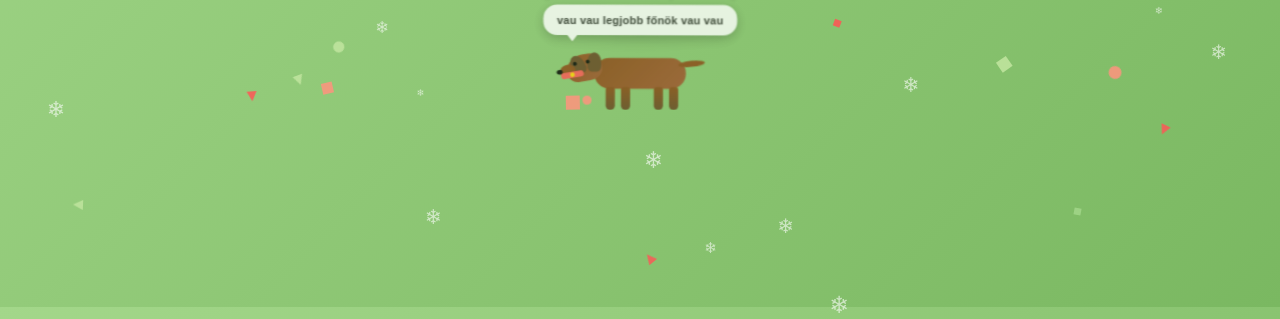
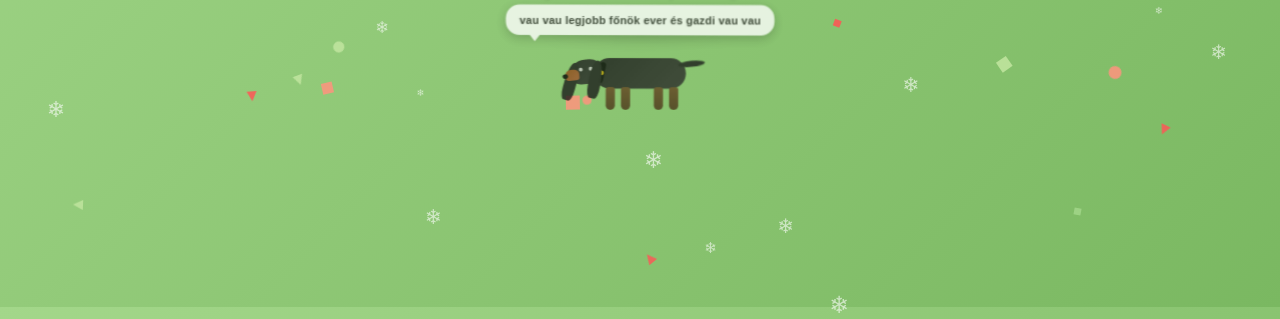
Before and after one commit to Tapiodas/HappyKarit, a plain HTML site: page eszti.html in a window 1280 px wide. Both pictures are taken after a click on the element 639 px from the left and 384 px from the top of the page. Shown: the part 493-812 px from the top of the page. Drawn offline with Linux system fonts and the light colour scheme.

Commit message:
Refactor dachshund styles and animations
Updated styles for dachshund elements and animations.

```diff
--- a/eszti.html
+++ b/eszti.html
@@ -48,10 +48,15 @@
             transform-style: preserve-3d;
             cursor: pointer;
             z-index: 10;
+            transition: transform 0.3s ease-out;
         }
 
         .gift-scene.floating {
             animation: floatGift 3s ease-in-out infinite;
+        }
+
+        .gift-scene.opening {
+            animation: none;
         }
 
         @keyframes floatGift {
@@ -448,17 +453,13 @@
 
         .subtitle-3d {
              font-size: 1.5em;
-            color: #FF937E;
+    color: #ffffff;
     margin-top: 20px;
     font-weight: 600;
-            text-shadow:
-                0 1px 0 #999,
-                0 2px 0 #888,
-                0 3px 0 #777,
-                0 4px 5px rgba(0,0,0,0.2);
+    text-shadow: 0 1px 0 #999, 0 2px 0 #888, 0 3px 0 #777, 0 4px 5px rgba(0, 0, 0, 0.2);
         }
 
-        /* Dachshund (tacskó) */
+        /* Dachshund (tacskó) - FEKETE ARCCAL ÉS BARNA LÁBAKKAL */
         .dachshund {
             position: absolute;
             bottom: -120px;
@@ -495,36 +496,37 @@
             position: relative;
             width: 120px;
             height: 40px;
-            background: linear-gradient(135deg, #8B4513 0%, #A0522D 100%);
+            background: linear-gradient(135deg, #1a1a1a 0%, #2d2d2d 100%);
             border-radius: 20px;
         }
 
         .dachshund-head {
             position: absolute;
-            left: -35px;
-            top: -5px;
-            width: 45px;
-            height: 35px;
-            background: linear-gradient(135deg, #8B4513 0%, #A0522D 100%);
-            border-radius: 50% 40% 40% 30%;
-            transform: rotate(-10deg);
+            left: -30px;
+            top: 2px;
+            width: 40px;
+            height: 32px;
+            background: linear-gradient(135deg, #1a1a1a 0%, #2d2d2d 100%);
+            border-radius: 45% 40% 35% 30%;
+            transform: rotate(-5deg);
+            overflow: visible;
         }
 
         .dachshund-snout {
             position: absolute;
-            left: -10px;
-            top: 10px;
-            width: 20px;
-            height: 15px;
-            background: #8B4513;
-            border-radius: 50% 50% 30% 30%;
+            left: -8px;
+            top: 12px;
+            width: 18px;
+            height: 14px;
+            background: linear-gradient(135deg, #8B4513 0%, #A0522D 100%);
+            border-radius: 40% 40% 25% 25%;
         }
 
         .dachshund-nose {
             position: absolute;
-            left: -5px;
+            left: -4px;
             top: 5px;
-            width: 8px;
+            width: 7px;
             height: 6px;
             background: #000;
             border-radius: 50%;
@@ -532,45 +534,47 @@
 
         .dachshund-ear {
             position: absolute;
-            top: 0;
-            width: 18px;
-            height: 25px;
-            background: #654321;
+            top: 2px;
+            width: 16px;
+            height: 50px;
+            background: #1a1a1a;
             border-radius: 50% 50% 30% 30%;
         }
 
         .dachshund-ear.left {
-            left: 5px;
-            transform: rotate(-20deg);
+             left: -10px;
+    transform: rotate(20deg);
+    z-index: -1;
         }
 
         .dachshund-ear.right {
-            right: 0;
-            transform: rotate(10deg);
+            right: 2px;
+            transform: rotate(15deg);
+            z-index: 10;
         }
 
         .dachshund-eye {
             position: absolute;
-            top: 8px;
+            top: 10px;
             width: 5px;
             height: 5px;
-            background: #000;
+            background: #fffdfdc2;
             border-radius: 50%;
         }
 
         .dachshund-eye.left {
-            left: 8px;
+            left: 10px;
         }
 
         .dachshund-eye.right {
-            right: 15px;
+            right: 12px;
         }
 
         .dachshund-leg {
             position: absolute;
             width: 12px;
             height: 30px;
-            background: linear-gradient(180deg, #8B4513 0%, #654321 100%);
+            background: linear-gradient(180deg, #654321 0%, #4a3319 100%);
             border-radius: 5px 5px 8px 8px;
             bottom: -28px;
         }
@@ -597,7 +601,7 @@
             top: 5px;
             width: 35px;
             height: 8px;
-            background: #8B4513;
+            background: #1a1a1a;
             border-radius: 50%;
             transform-origin: left;
             animation: tailWag 0.5s ease-in-out infinite;
@@ -614,13 +618,14 @@
 
         .dachshund-collar {
                position: absolute;
-            left: -10px;
-            top: 20px;
-            width: 30px;
+    left: 25px;
+    top: 15px;
+    width: 28px;
     height: 8px;
-            background: #FF5555;
+    background: #000000;
     border-radius: 5px;
     z-index: 1;
+    transform: rotate(287deg);
         }
 
         .dachshund-collar::after {
@@ -712,9 +717,9 @@
             }
 
             .dachshund-head {
-                width: 38px;
-                height: 30px;
-                left: -30px;
+                width: 35px;
+                height: 28px;
+                left: -26px;
             }
 
             .dog-speech {
@@ -795,7 +800,7 @@
 
             <!-- Kutya szövegbuborék -->
             <div class="dog-speech">
-                <p class="dog-speech-text">vau vau legjobb főnök vau vau</p>
+                <p class="dog-speech-text">vau vau legjobb főnök ever és gazdi vau vau</p>
             </div>
         </div>
     </div>
```
Lines whose indentation alone changed are shown as unchanged.
